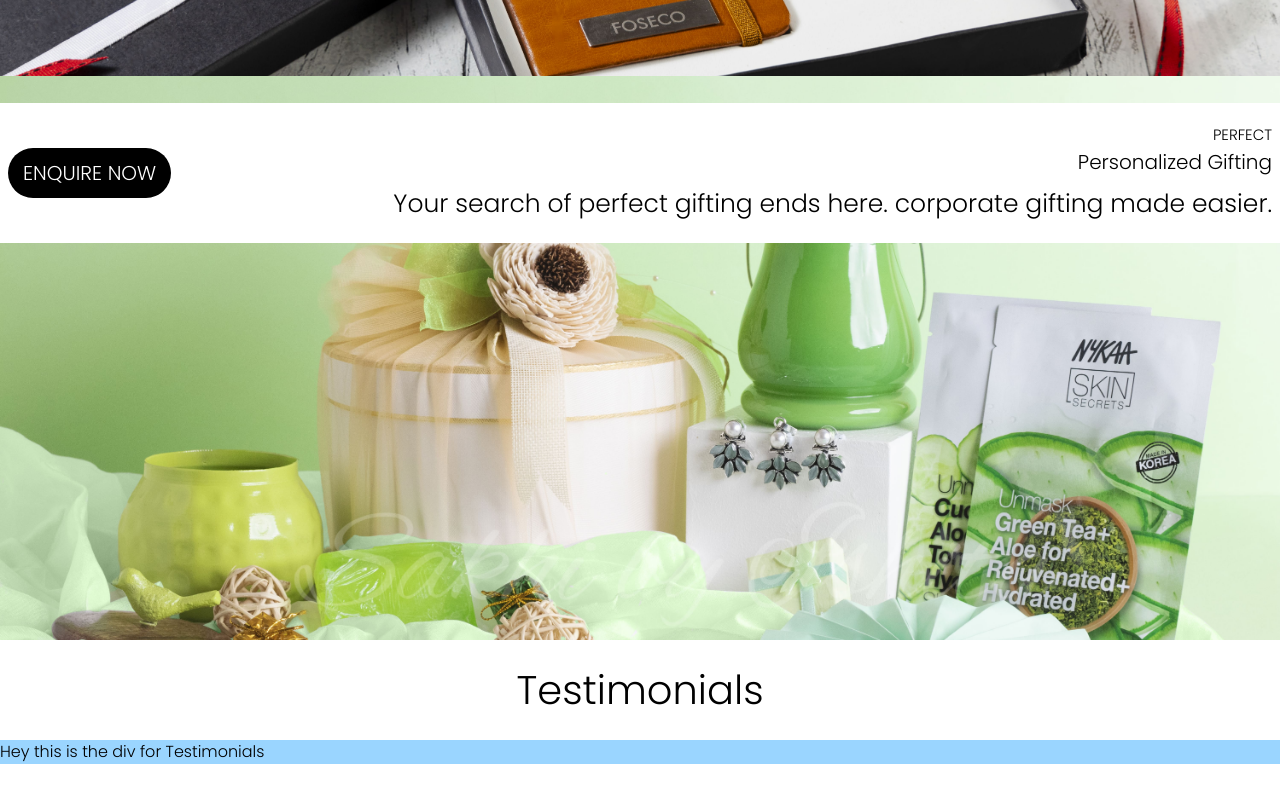
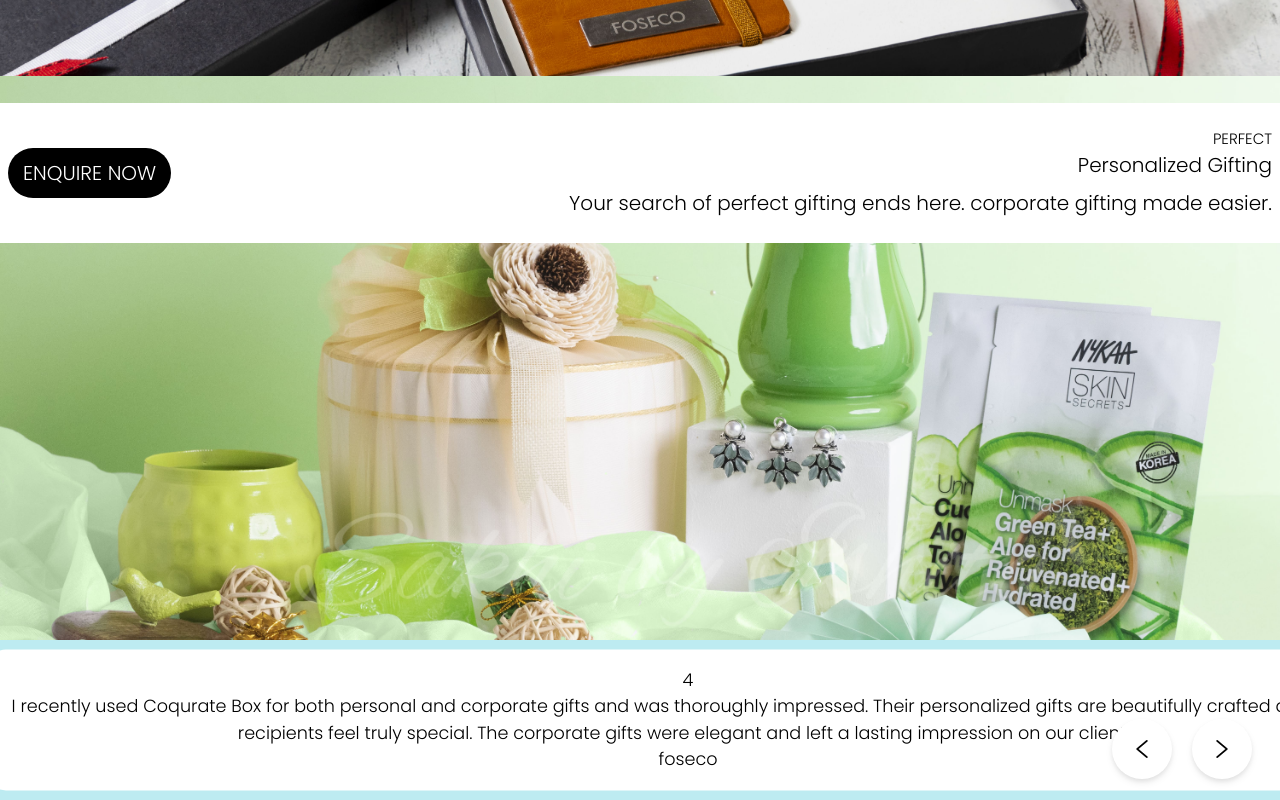
Before and after one commit to its-aniket/coquratebox, a Next.js app: page / in a window 1280 px wide. Shown: the part 2093-2893 px from the top of the page. Before the commit the page ends 2857 px from the top, so only its background shows below. Built offline with nearby package versions, Linux system fonts and the light colour scheme.

Commit message:
fifth commit

```diff
--- a/src/app/components/PersonalizeBanner.tsx
+++ b/src/app/components/PersonalizeBanner.tsx
@@ -15,7 +15,7 @@ const PersonalizeBanner = () => {
         <div className="grow">
         <p className="text-[10px] w-full lg:text-[15px]">PERFECT</p>
         <h2 className="w-full text-[15px] lg:text-[20px]">Personalized Gifting</h2>
-        <p className="text-[10px] mt-[8px] w-full lg:text-[25px] ">
+        <p className="text-[10px] mt-[8px] w-full lg:text-[20px] ">
           Your search of perfect gifting ends here. corporate gifting made
           easier.
         </p>
--- a/src/app/components/Testimonials.tsx
+++ b/src/app/components/Testimonials.tsx
@@ -1,16 +1,48 @@
-import React from 'react'
+'use client'
+import { testimonials } from "@/constants";
+import React from "react";
+import { useState,useEffect } from "react";
 
 const Testimonials = () => {
+  const [current, setCurrent] = useState(0);
+
+  useEffect(() => {
+    const interval = setInterval(() => {
+      setCurrent((prevCurrent) => (prevCurrent === testimonials.length - 1 ? 0 : prevCurrent + 1));
+    }, 5000); // Change slide every 5 seconds
+
+    return () => clearInterval(interval); // Clean up the interval on component unmount
+  }, []);
+  const prev = () => setCurrent((current) => (current === 0 ? testimonials.length - 1 : current - 1));
+  const next = () => setCurrent((current) => (current === testimonials.length - 1 ? 0 : current + 1));
   return (
-    <div className='w-ful h-auto flex flex-col justify-center items-center'>
-      <h2 className="text-[20px] p-5 text-black text-center lg:text-[40px]">
-          Testimonials
-        </h2>
-      <div className='w-full h-auto flex bg-[#9AD5FF]'>
-        <div>Hey this is the div for Testimonials</div>
+    <div className="w-full h-auto flex bg-[#BDEBF1] justify-center items-center overflow-hidden relative">
+      <div
+        className="flex transition-transform ease-out duration-1000"
+        style={{ transform: `translateX(-${current * 100}%)` }}
+      >
+        {testimonials.map((item, index) => (
+          <div
+          key={index}
+          className={`w-70% overflow-hidden  h-auto m-4 p-4 bg-white rounded-[20px] flex flex-col text-center min-w-full transition-transform duration-500 ease-out ${current === index ? 'scale-110' : 'scale-90'}`}
+        >
+          <div>{item.rating}</div>
+          <div>{item.review}</div>
+          <div>{item.companyname}</div>
+        </div>
+        ))}
+
+      </div>
+      <div className="absolute w-[140px] ml-[70%] mr-3 bottom-[1px] pb-[20px] flex justify-between space-x-4 right-4">
+        <button onClick={prev} className="w-[60px] h-[60px] rounded-[50%] bg-white flex justify-center items-center drop-shadow-md">
+          <img className="h-[32px] w-[38px]" src="./arrow.png" alt="" />
+        </button>
+        <button onClick={next} className="w-[60px] h-[60px] rounded-[50%] bg-white flex justify-center items-center drop-shadow-md">
+          <img className="rotate-180 h-[32px] w-[38px]" src="./arrow.png" alt="" />
+        </button>
       </div>
     </div>
-  )
-}
+  );
+};
 
-export default Testimonials
+export default Testimonials;
```
